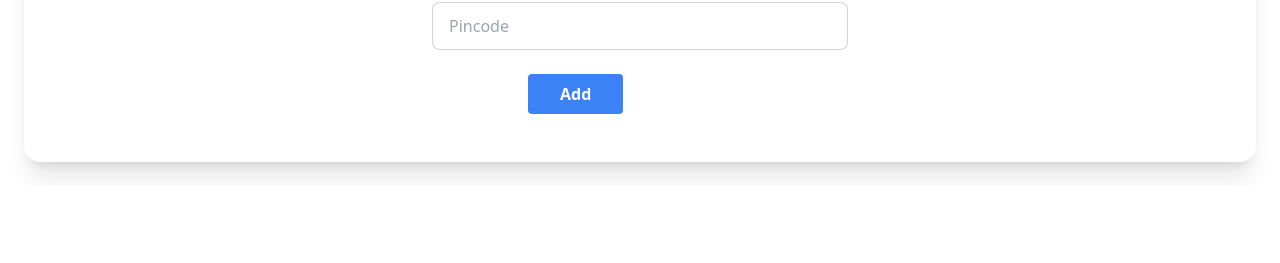
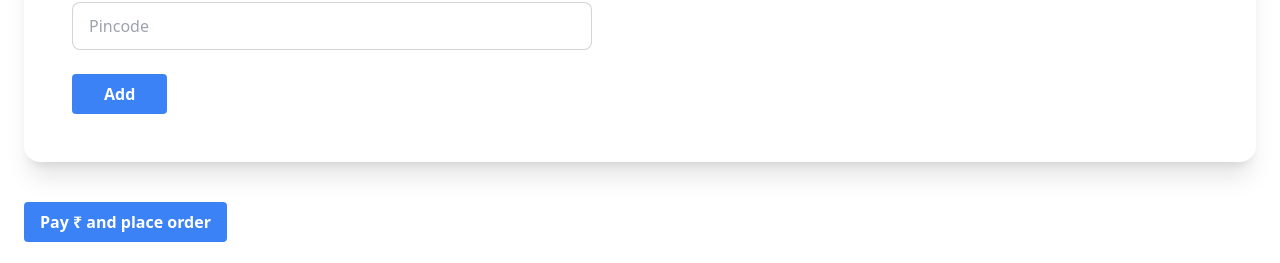
Before and after one commit to dev-ruchi/react-e-store, a React (Vite) app: page /checkout/1 in a window 1280 px wide. Both pictures are taken after a click on the element "+ Add new address". Shown: the part 618-881 px from the top of the page. Before the commit the page ends 804 px from the top, so only its background shows below. Built offline with nearby package versions, Linux system fonts and the light colour scheme; no server answers.

Commit message:
refactor checkout page

```diff
--- a/src/components/CheckOut.jsx
+++ b/src/components/CheckOut.jsx
@@ -20,18 +20,28 @@ const CheckOut = () => {
     if (id) {
       fetchProduct();
       fetchAddress();
-      placeOrder();
     }
   }, [id]);
 
-  function placeOrder() {}
+  function placeOrder() {
+    axios
+      .post(`http://localhost:8080/orders`, {
+        user_id: parseInt(userId),
+        product_id: parseInt(product.id),
+        quantity: 1,
+        total_price: parseFloat(product.price),
+        status: "pending",
+      })
+      .then((response) => {
+        console.log(response.data);
+      });
+  }
 
   function fetchProduct() {
     axios
       .get(`http://localhost:8080/products/${id}`)
       .then((response) => {
         setProduct(response.data);
-        console.log(response.data);
       })
       .catch((error) => {
         console.error("Error fetching product:", error);
@@ -43,10 +53,8 @@ const CheckOut = () => {
       .get(`http://localhost:8080/addresses/${userId}`)
       .then((response) => {
         setAddresses(response.data);
-        console.log("Address response data:", response.data);
         if (Array.isArray(response.data)) {
           setAddresses(response.data);
-          // Default to select the first address initially
           if (response.data.length > 0) {
             setSelectedAddress(0);
           }
@@ -97,10 +105,11 @@ const CheckOut = () => {
       <div className="p-4">
         <h2 className="text-2xl font-semibold mb-2">{product.title}</h2>
       </div>
-      <div className="flex">
+      <div className="flex mb-8">
         <div className="flex flex-wrap card w-96 bg-base-100 shadow-xl flex-grow">
           <h2 className="card-title my-8 mx-6 text-3xl">Shipping Address</h2>
           <div className="mb-4">
+            <div className="grid md:grid-cols-2 xl:grid-cols-3">
               {addresses.map((address, index) => (
                 <div key={index}>
                   <div className="card-body py-2">
@@ -128,11 +137,12 @@ const CheckOut = () => {
                 </div>
               ))}
             </div>
+          </div>
           <div onClick={toggleFormVisibility} style={{ cursor: "pointer" }}>
             <h1 className="text-2xl font-semibold ml-6">+ Add new address</h1>
           </div>
 
-          <div className="container mx-auto p-4 max-w-lg">
+          <div className="p-4 lg:w-1/2">
             {isFormVisible && (
               <form onSubmit={addAddress} className="p-8 space-y-6">
                 <div className="form-control mb-4">
@@ -184,7 +194,7 @@ const CheckOut = () => {
                   />
                 </div>
                 <button
-                  className="bg-blue-500 hover:bg-blue-600 text-white font-bold py-2 px-8 mx-24 rounded focus:outline-none focus:ring-2 focus:ring-blue-500 focus:ring-opacity-50"
+                  className="bg-blue-500 hover:bg-blue-600 text-white font-bold py-2 px-8 rounded focus:outline-none focus:ring-2 focus:ring-blue-500 focus:ring-opacity-50"
                   type="submit"
                 >
                   Add
@@ -194,6 +204,12 @@ const CheckOut = () => {
           </div>
         </div>
       </div>
+      <button
+        className="bg-blue-500 hover:bg-blue-700 text-white font-bold mt-2 py-2 px-4 rounded"
+        onClick={placeOrder}
+      >
+        Pay ₹ {product.price} and place order
+      </button>
     </div>
   );
 };
--- a/src/components/ProductList.jsx
+++ b/src/components/ProductList.jsx
@@ -45,7 +45,7 @@ const ProductList = () => {
               {product.title}
             </h2>
 
-            <p className="text-xl text-gray-600">${product.price}</p>
+            <p className="text-xl text-gray-600"> ₹{product.price}</p>
             <p className=" text-gray-700 truncate">{product.description}</p>
             <span className="inline-block align-middle mb-4 text-yellow-500">
               {Array.from({ length: Math.round(product.rating) }, (_, i) => (
```
Lines whose indentation alone changed are shown as unchanged.
